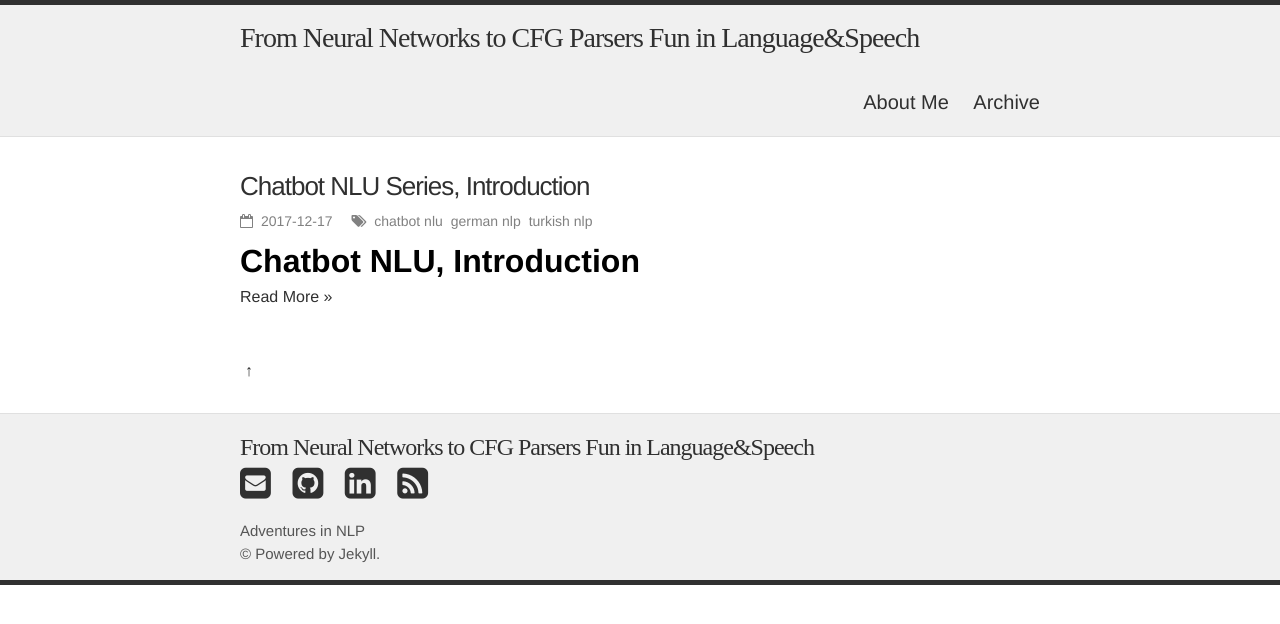
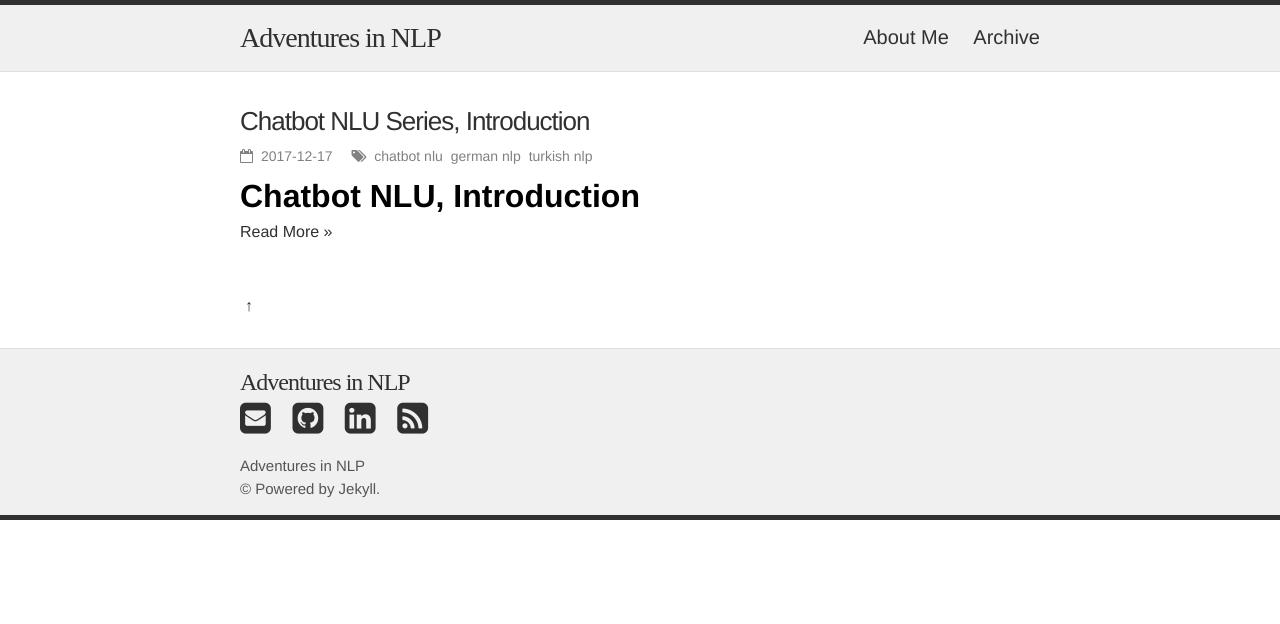
Before and after one commit to DuyguA/DuyguA.github.io, a Jekyll site: the page built from index.html, in a window 1280 px wide. Shown: the top 624 px of the page. Built offline with Jekyll 4.4.1, drawn with Linux system fonts in a browser that asks for light colours; nearby versions of some CDN libraries; some web fonts are replaced; the list of posts is cut into pages by our own code.

Commit message:
played with title

```diff
--- a/_config.yml
+++ b/_config.yml
@@ -1,5 +1,5 @@
-title: From Neural Networks to CFG Parsers Fun in Language&Speech
-tagline: "Adventures in NLP"
+title: Adventures in NLP
+tagline: "From Neural Networks to CFG Parsers Fun in Language & Speech"
 description: "Adventures in NLP"
 baseurl: ""
 url: "https://DuyguA.github.io/"
```
